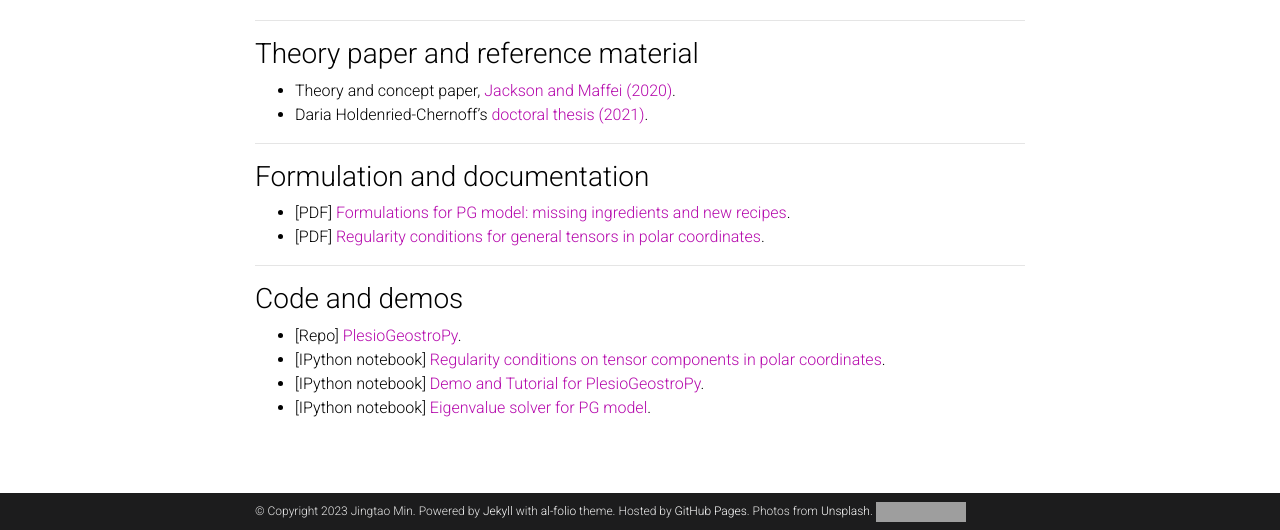
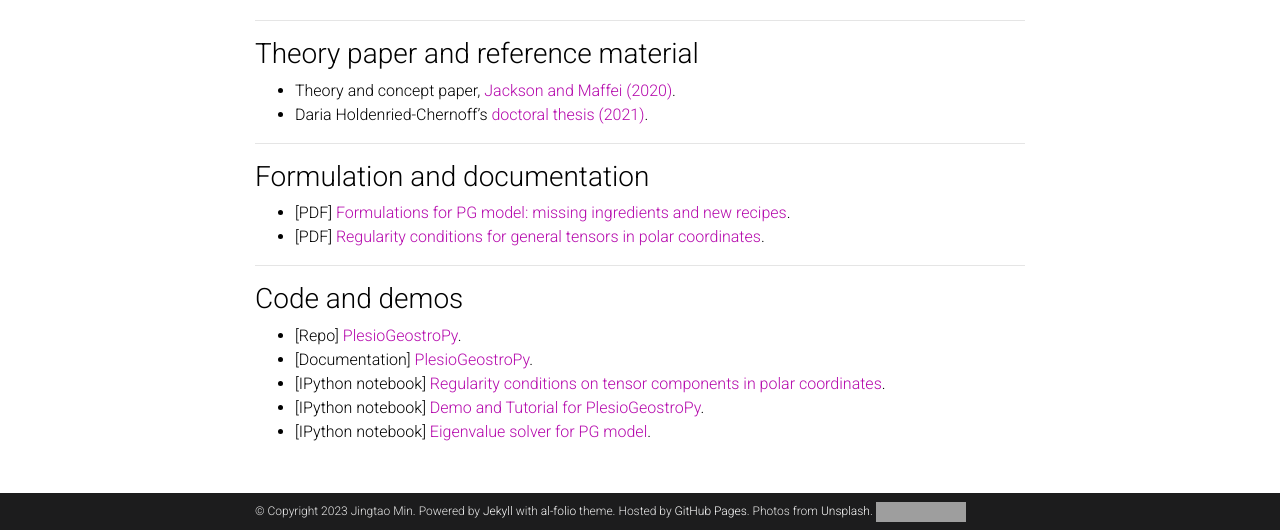
Before and after one commit to GentleMin/gentlemin.github.io, a Jekyll site: the page built from _projects/plesio_geostrophy.md, in a window 1280 px wide and 1280 px high. Shown: the part 750-1280 px from the top of the window. Built offline with Jekyll 4.4.1, drawn with Linux system fonts in a browser that asks for light colours; comment, search, counter and statistics services are not loaded; a style sheet for code colours, icons or effects is not loaded; grey boxes are pictures that could not be loaded.

Commit message:
Update to the tutorial links

```diff
--- a/_projects/plesio_geostrophy.md
+++ b/_projects/plesio_geostrophy.md
@@ -38,6 +38,7 @@
 
 ### Code and demos
 - [Repo] [PlesioGeostroPy](https://github.com/GentleMin/PlesioGeostroPy).
+- [Documentation] [PlesioGeostroPy](https://gentlemin.github.io/PlesioGeostroPy/).
 - [IPython notebook] [Regularity conditions on tensor components in polar coordinates](https://nbviewer.org/github/GentleMin/PlesioGeostroPy/blob/main/Demo_Regularity.ipynb).
-- [IPython notebook] [Demo and Tutorial for PlesioGeostroPy](https://nbviewer.org/github/GentleMin/PlesioGeostroPy/blob/main/PG_demo.ipynb).
-- [IPython notebook] [Eigenvalue solver for PG model](https://nbviewer.org/github/GentleMin/PlesioGeostroPy/blob/main/EigenPG.ipynb).
+- [IPython notebook] [Demo and Tutorial for PlesioGeostroPy](https://nbviewer.org/github/GentleMin/PlesioGeostroPy/blob/main/Demo_PlesioGeostroPy_Basics.ipynb).
+- [IPython notebook] [Eigenvalue solver for PG model](https://nbviewer.org/github/GentleMin/PlesioGeostroPy/blob/main/Eigen_Solve.ipynb).
```
